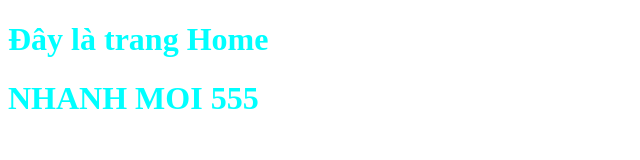
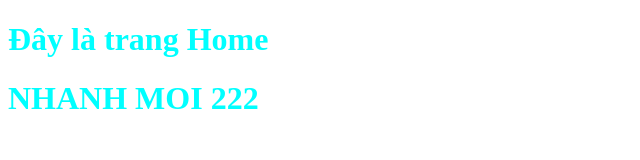
Before and after one commit to HuyGiaJerry/GROUP8_WEBSITE, a plain HTML site: page index.html in a window 1280 px wide. Shown: the full height of the page, 0-640 px from the left. Drawn offline with Linux system fonts and the light colour scheme.

Commit message:
update index (4)

```diff
--- a/index.html
+++ b/index.html
@@ -9,6 +9,6 @@
 </head>
 <body>
     <h1>Đây là trang Home</h1>
-    <h1>NHANH MOI 555</h1>
+    <h1>NHANH MOI 222</h1>
 </body>
 </html>
```
